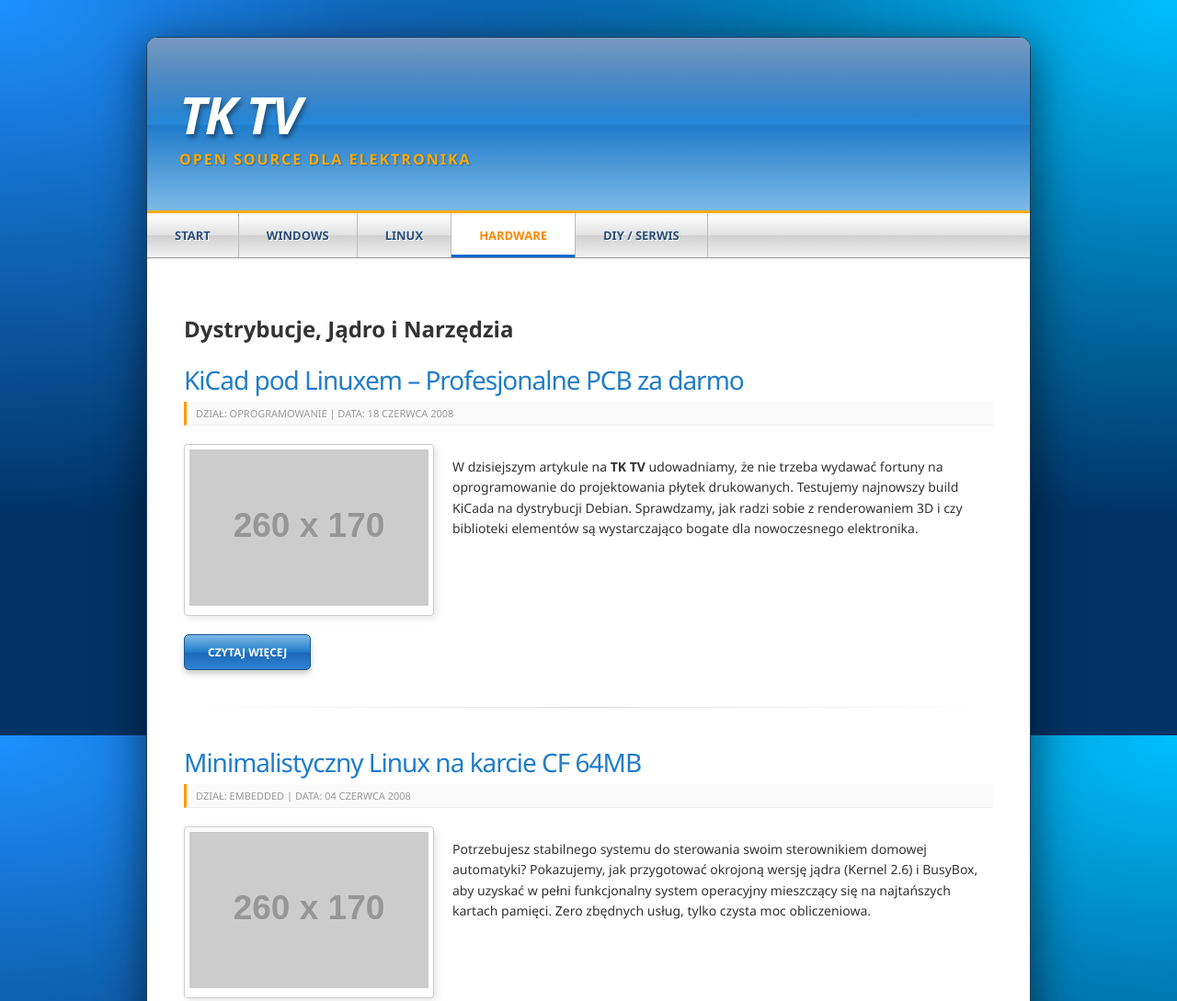
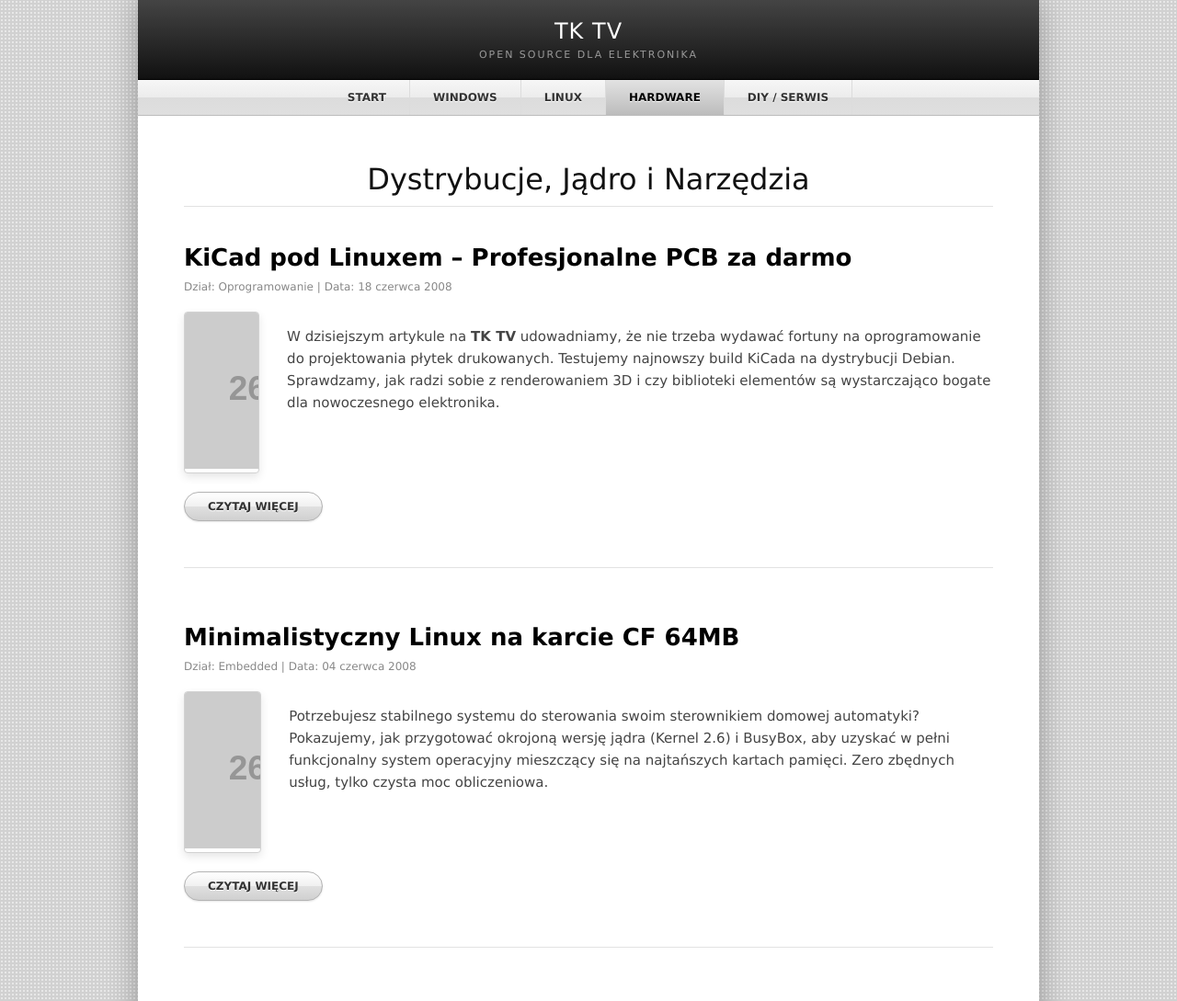
Before and after one commit to adamozawa22/Kokoszanel, a plain HTML site: page linux.html in a window 1280 px wide. Shown: the top 1089 px of the page at 92% size. Drawn offline with Linux system fonts and the light colour scheme; placeholder pictures from the web are drawn by us.

Commit message:
Update style.css

```diff
--- a/style.css
+++ b/style.css
@@ -1,67 +1,52 @@
-/* TK TV - STYLE 2008 - ELECTRONICS PORTAL */
+/* TK TV - STYLE 2012 - APPLE SKEUOMORPHIC DESIGN */
 
 body {
     margin: 0;
     padding: 0;
-    font-family: "Segoe UI", Tahoma, Arial, sans-serif;
+    font-family: "Lucida Grande", "Lucida Sans Unicode", Helvetica, Arial, Verdana, sans-serif;
+    /* Charakterystyczne szare, teksturowane tło (lniane/lnu) popularne w iOS/OSX */
+    background-color: #d1d1d1;
+    background-image: radial-gradient(#e7e7e7 1px, transparent 0);
+    background-size: 4px 4px;
     color: #333;
-
-    /* GENEROWANE TŁO AURORA - TYLKO W CSS */
-    background-color: #002244;
-    background-image:
-        radial-gradient(at 10% 10%, #1a5276 0%, transparent 45%),
-        radial-gradient(at 90% 10%, #2980b9 0%, transparent 45%),
-        radial-gradient(at 50% 100%, #001122 0%, transparent 50%);
-    background-attachment: fixed;
 }
 
 #wrapper {
     width: 980px;
-    margin: 35px auto;
+    margin: 0 auto;
     background: #ffffff;
-    border: 1px solid #003366;
-    border-radius: 15px;
-    box-shadow: 0 15px 60px rgba(0,0,0,0.6);
-    overflow: hidden;
+    box-shadow: 0 0 30px rgba(0,0,0,0.3);
 }
 
-/* Szklany Header Web 2.0 */
+/* Elegancki, czarny, lśniący pasek nawigacji Apple */
 header {
-    background: linear-gradient(to bottom, #114477 0%, #2266aa 50%, #115599 51%, #3388cc 100%);
-    padding: 50px 40px;
-    border-bottom: 4px solid #ff9900;
-    position: relative;
-}
-
-header::before {
-    content: "";
-    position: absolute;
-    top: 0; left: 0; right: 0;
-    height: 48%;
-    background: linear-gradient(to bottom, rgba(255,255,255,0.4) 0%, rgba(255,255,255,0.05) 100%);
+    background: #444 linear-gradient(to bottom, #444 0%, #111 100%);
+    padding: 20px 40px;
+    border-bottom: 1px solid #000;
 }
 
 #logo-box h1 {
-    font-size: 62px;
+    font-size: 24px;
     margin: 0;
     color: #fff;
-    font-weight: 800;
-    text-shadow: 2px 4px 10px rgba(0,0,0,0.5);
-    letter-spacing: -3px;
+    font-weight: 200; /* Apple lubiło wtedy cienkie fonty obok grubych */
+    text-align: center;
+    letter-spacing: 1px;
 }
 
 #logo-box p {
-    margin: 0;
-    color: #ff9900;
-    font-weight: bold;
-    letter-spacing: 4px;
-    text-shadow: 1px 1px 3px rgba(0,0,0,0.4);
+    margin: 5px 0 0 0;
+    color: #999;
+    font-size: 11px;
+    text-align: center;
+    text-transform: uppercase;
+    letter-spacing: 2px;
 }
 
-/* Srebrzysta Nawigacja - Styl Vista/Office */
+/* Nawigacja w stylu paska menu Mac OS X */
 nav {
-    background: linear-gradient(to bottom, #ffffff 0%, #e8e8e8 50%, #dcdcdc 51%, #f4f4f4 100%);
-    border-bottom: 1px solid #aaa;
+    background: #f6f6f6 linear-gradient(to bottom, #f6f6f6 0%, #ececec 50%, #dcdcdc 51%, #dfdfdf 100%);
+    border-bottom: 1px solid #bcbcbc;
 }
 
 .nav-menu {
@@ -69,279 +54,120 @@ nav {
     margin: 0;
     padding: 0;
     display: flex;
+    justify-content: center;
 }
 
 .nav-menu li a {
     display: block;
-    padding: 16px 20px;
+    padding: 12px 25px;
     text-decoration: none;
-    color: #2c3e50;
+    color: #333;
+    font-size: 12px;
     font-weight: bold;
-    font-size: 12px;
-    border-right: 1px solid #ccc;
-    text-transform: uppercase;
+    border-right: 1px solid #dcdcdc;
+    text-shadow: 0 1px 0 #fff;
 }
 
 .nav-menu li a:hover, .nav-menu li a.active {
-    background: #fff;
-    color: #0066cc;
-    box-shadow: inset 0 -3px 0 #0066cc;
+    background: linear-gradient(to bottom, #e2e2e2 0%, #bcbcbc 100%);
+    color: #000;
 }
 
-/* Główne pole treści */
+/* Główne pole treści - czyste i białe */
 #content-area {
-    padding: 40px;
-    background: #fff;
+    padding: 50px;
+}
+
+.category-header {
+    border-bottom: 1px solid #e2e2e2;
+    margin-bottom: 40px;
+    padding-bottom: 10px;
+}
+
+.category-header h2 {
+    margin: 0;
+    font-size: 32px;
+    color: #111;
+    font-weight: 300;
+    text-align: center;
 }
 
 .post {
-    margin-bottom: 45px;
+    margin-bottom: 60px;
 }
 
 .post-title {
-    color: #0055aa;
-    font-size: 30px;
-    margin: 0 0 8px 0;
-    font-weight: normal;
-    letter-spacing: -1px;
+    color: #000;
+    font-size: 26px;
+    margin: 0 0 10px 0;
+    font-weight: bold;
 }
 
 .post-info {
-    font-size: 11px;
-    color: #777;
-    text-transform: uppercase;
+    font-size: 12px;
+    color: #888;
     margin-bottom: 20px;
-    background: #f9f9f9;
-    padding: 5px 10px;
-    border-left: 3px solid #ff9900;
 }
 
 .post-layout {
     display: flex;
     gap: 30px;
-    align-items: flex-start;
 }
 
 .post-img {
     background: #fff;
-    padding: 8px;
-    border: 1px solid #ddd;
-    box-shadow: 4px 4px 12px rgba(0,0,0,0.1);
+    padding: 0;
+    border: 1px solid #d2d2d2;
     border-radius: 4px;
+    overflow: hidden;
+    box-shadow: 0 4px 10px rgba(0,0,0,0.1);
 }
 
 .post-description {
-    font-size: 14px;
-    line-height: 1.8;
+    font-size: 15px;
+    line-height: 1.6;
+    color: #444;
 }
 
-/* Przycisk Glossy */
+/* Przyciski w stylu iOS 6 / Aqua */
 .btn-more {
     display: inline-block;
-    margin-top: 25px;
-    padding: 12px 30px;
-    background: linear-gradient(to bottom, #4488cc 0%, #2266aa 50%, #114477 51%, #2266aa 100%);
-    color: white;
+    margin-top: 20px;
+    padding: 8px 25px;
+    background: #fff linear-gradient(to bottom, #ffffff 0%, #f0f0f0 50%, #e0e0e0 51%, #d0d0d0 100%);
+    color: #333;
     text-decoration: none;
-    border-radius: 30px; /* Zaokrąglony przycisk Web 2.0 */
-    border: 1px solid #003366;
+    border-radius: 20px;
+    border: 1px solid #b3b3b3;
     font-weight: bold;
-    font-size: 11px;
-    box-shadow: 0 4px 8px rgba(0,0,0,0.3);
+    font-size: 12px;
+    box-shadow: 0 1px 2px rgba(0,0,0,0.1);
+    text-shadow: 0 1px 0 #fff;
 }
 
 .btn-more:hover {
-    filter: contrast(1.2);
-    transform: translateY(-1px);
+    background: linear-gradient(to bottom, #7db9e8 0%, #207cca 50%, #1e5799 51%, #2989d8 100%);
+    color: #fff;
+    text-shadow: 0 -1px 0 rgba(0,0,0,0.3);
+    border-color: #1e5799;
 }
 
 .line-divider {
     height: 1px;
-    background: linear-gradient(to right, transparent, #eee, transparent);
-    margin: 45px 0;
+    background: #e2e2e2;
+    margin: 50px 0;
 }
 
 /* Stopka */
 footer {
-    background: #f8f8f8;
+    background: #f2f2f2;
     padding: 40px;
     text-align: center;
-    border-top: 1px solid #ddd;
+    border-top: 1px solid #e2e2e2;
     font-size: 12px;
     color: #888;
 }
 
 .f-line {
-    height: 5px;
-    background: linear-gradient(to right, #114477, #3388cc, #114477);
-    margin-bottom: 20px;
-}/* TK TV - STYLE 2008 - FULL CSS BACKGROUND */
-
-body {
-    margin: 0;
-    padding: 0;
-    font-family: "Segoe UI", Tahoma, Arial, sans-serif;
-    color: #333;
-
-    /* GENEROWANE TŁO AURORA 2008 */
-    background-color: #003366;
-    background-image:
-        radial-gradient(at 0% 0%, #1e90ff 0%, transparent 50%),
-        radial-gradient(at 100% 0%, #00bfff 0%, transparent 50%),
-        radial-gradient(at 50% 100%, #001a33 0%, transparent 50%);
-    background-attachment: fixed;
+    display: none; /* Apple nie używało jaskrawych linii w stopce */
 }
-
-#wrapper {
-    width: 960px;
-    margin: 40px auto;
-    background: #ffffff;
-    border: 1px solid #1c3d5a;
-    border-radius: 12px;
-    box-shadow: 0 10px 50px rgba(0,0,0,0.6);
-    overflow: hidden;
-}
-
-/* Szklany Header */
-header {
-    background: linear-gradient(to bottom, #1e5799 0%, #2989d8 50%, #207cca 51%, #7db9e8 100%);
-    padding: 45px 35px;
-    border-bottom: 3px solid #ffaa00;
-    position: relative;
-}
-
-header::before {
-    content: "";
-    position: absolute;
-    top: 0; left: 0; right: 0;
-    height: 45%;
-    background: linear-gradient(to bottom, rgba(255,255,255,0.4) 0%, rgba(255,255,255,0) 100%);
-}
-
-#logo-box h1 {
-    font-size: 56px;
-    margin: 0;
-    color: #fff;
-    font-style: italic;
-    text-shadow: 2px 4px 5px rgba(0,0,0,0.4);
-    letter-spacing: -2px;
-}
-
-#logo-box p {
-    margin: 0;
-    color: #ffaa00;
-    font-weight: bold;
-    letter-spacing: 2px;
-    text-shadow: 1px 1px 2px rgba(0,0,0,0.3);
-}
-
-/* Srebrna Nawigacja */
-nav {
-    background: linear-gradient(to bottom, #ffffff 0%, #e1e1e1 50%, #d1d1d1 51%, #f1f1f1 100%);
-    border-bottom: 1px solid #999;
-}
-
-.nav-menu {
-    list-style: none;
-    margin: 0;
-    padding: 0;
-    display: flex;
-}
-
-.nav-menu li a {
-    display: block;
-    padding: 15px 30px;
-    text-decoration: none;
-    color: #2b4e77;
-    font-weight: bold;
-    font-size: 13px;
-    border-right: 1px solid #bbb;
-    text-shadow: 1px 1px 0 #fff;
-}
-
-.nav-menu li a:hover, .nav-menu li a.active {
-    background: #fff;
-    color: #ff8800;
-}
-
-/* Treść główna */
-#content-area {
-    padding: 40px;
-}
-
-.post {
-    margin-bottom: 40px;
-}
-
-.post-title {
-    color: #207cca;
-    font-size: 28px;
-    margin: 0 0 5px 0;
-    font-weight: normal;
-}
-
-.post-info {
-    font-size: 11px;
-    color: #999;
-    margin-bottom: 20px;
-    border-bottom: 1px solid #eee;
-    padding-bottom: 5px;
-}
-
-.post-layout {
-    display: flex;
-    gap: 20px;
-}
-
-.post-img {
-    background: #fff;
-    padding: 5px;
-    border: 1px solid #ccc;
-    box-shadow: 3px 3px 8px rgba(0,0,0,0.1);
-}
-
-.post-description {
-    font-size: 14px;
-    line-height: 1.6;
-}
-
-/* Guzik Glossy */
-.btn-more {
-    display: inline-block;
-    margin-top: 20px;
-    padding: 10px 25px;
-    background: linear-gradient(to bottom, #7db9e8 0%, #207cca 50%, #1c69b8 51%, #2e82d3 100%);
-    color: white;
-    text-decoration: none;
-    border-radius: 5px;
-    border: 1px solid #1a548b;
-    font-weight: bold;
-    font-size: 12px;
-    box-shadow: 0 4px 6px rgba(0,0,0,0.2);
-}
-
-.btn-more:hover {
-    filter: brightness(1.1);
-}
-
-.line-divider {
-    height: 1px;
-    background: linear-gradient(to right, #fff, #ddd, #fff);
-    margin: 40px 0;
-}
-
-/* Stopka */
-footer {
-    background: #f4f4f4;
-    padding: 30px;
-    text-align: center;
-    border-top: 1px solid #ccc;
-    font-size: 12px;
-    color: #666;
-}
-
-.f-line {
-    height: 4px;
-    background: #207cca;
-    margin-bottom: 15px;
-}
```
